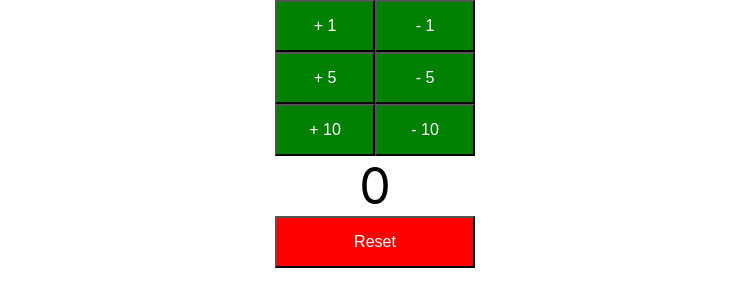
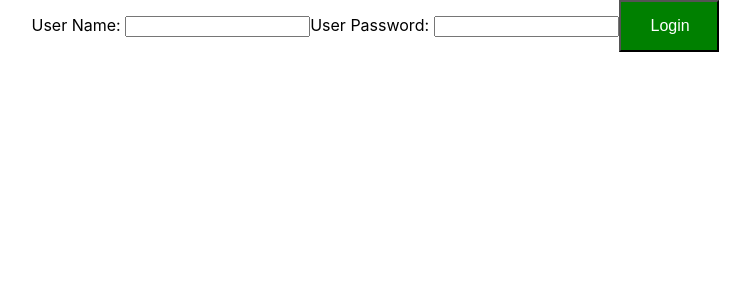
Before and after one commit to sinanulug34/react-todo, a React (Create React App) app: page / in a window 1280 px wide. Shown: the top 306 px of the page, without its empty margins (265-1015 px from the left). Built offline with nearby package versions, Linux system fonts and the light colour scheme.

Commit message:
added login page,fields and button

```diff
--- a/src/App.js
+++ b/src/App.js
@@ -3,13 +3,15 @@
 import SecondComponent from './components/learning-examples/SecondComponent'
 import ThirdComponent from './components/learning-examples/ThirdComponent'
 import Counter from './components/counter/Counter'
+import TodoApp from './components/todo/TodoApp'
 import logo from './logo.svg';
 import './App.css';
 class App extends Component{
   render (){
     return (
       <div className ="App">
-       <Counter/>
+      {/*className="App"*/}
+      <TodoApp/>
       </div>
     );
   }
--- /dev/null
+++ b/src/components/todo/TodoApp.jsx
@@ -0,0 +1,25 @@
+import React, {Component} from 'react'
+
+class TodoApp extends Component{
+    render (){
+        return(
+            <div className="TodoApp">
+            <LoginComponent/>
+            </div>
+        )
+    }
+}
+
+class LoginComponent extends Component{
+    render(){
+        return(
+            <div>
+           User Name: <input type = "text" name ="username"/>
+           User Password: <input type = "password" name ="username"/>
+           <button>Login</button>
+           </div>
+        )
+    }
+}
+
+export default TodoApp
```
